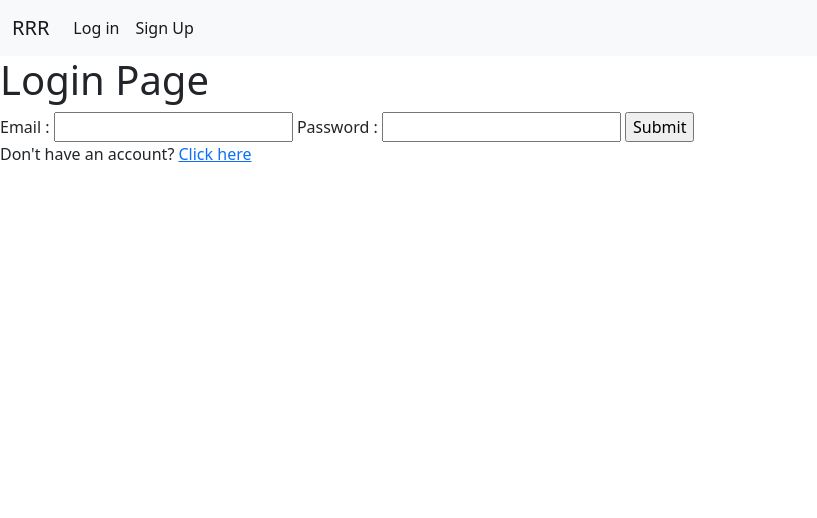
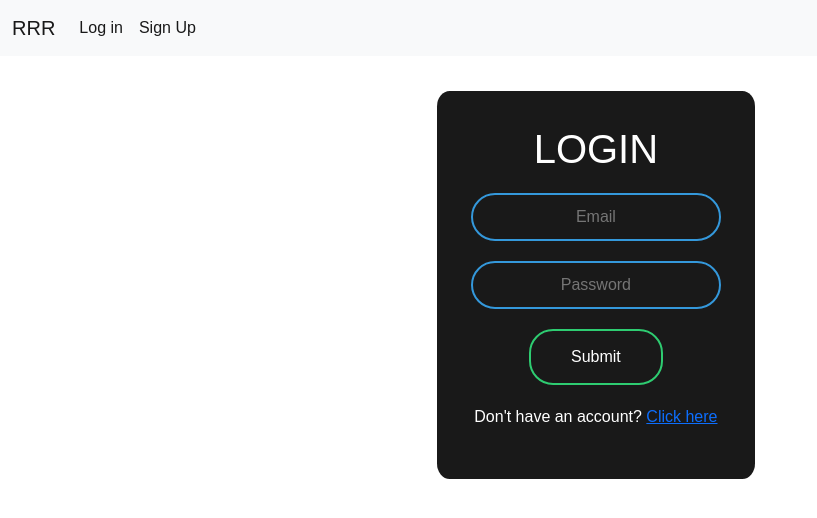
Before and after one commit to eswarupkumar/Realtime-Restaurant-Recommendation, a Django app: page /login/ in a window 1280 px wide. Shown: the top 518 px of the page, without its empty margins (0-817 px from the left). Run offline with Django 3.2, Linux system fonts and the light colour scheme.

Commit message:
Login UI

```diff
--- a/RRR/RRR/views.py
+++ b/RRR/RRR/views.py
@@ -32,7 +32,7 @@ def login(request):
     if(request.method == 'POST'):
         email = request.POST['email']
         password = request.POST['password']
-
+        print("Hit")
         user_data = pd.read_csv('user_data.csv')
         for row in range(len(user_data)):
             if(user_data.loc[row, 'email'] == email):
--- a/RRR/ratings.csv
+++ b/RRR/ratings.csv
@@ -37,7 +37,7 @@ Maruthi Davangere Benne Dosa,0.0,0.0,0.0,0.0,0.0,0.0,0.0
 Chaatimes,1.0,0.0,0.0,1.0,0.0,0.0,3.0
 McDonald's,0.0,0.0,0.0,0.0,0.0,0.0,0.0
 Domino's Pizza,35.0,14.0,14.0,6.0,1.0,0.0,4.17
-Hotboxit,2.0,0.0,2.0,0.0,0.0,0.0,4.0
+Hotboxit,3.0,1.0,2.0,0.0,0.0,0.0,4.33
 Kitchen Garden,1.0,0.0,0.0,1.0,0.0,0.0,3.0
 Recipe,13.0,0.0,13.0,0.0,0.0,0.0,4.0
 Tasty Bytes,0.0,0.0,0.0,0.0,0.0,0.0,0.0
--- a/RRR/restaurant.csv
+++ b/RRR/restaurant.csv
@@ -54,7 +54,7 @@ Unnamed: 0,Restaurant_Name,Address,Online Order,Book_Table,Rate,Phone,Restaurant
 080 42005285",Quick Bites,"Burgers, Fries, Hot Chocolate","Burger, Fast Food",500,Delivery
 37,Domino's Pizza,"645, 1st Floor, 24th Cross, 24th Main, 2nd Stage, Banashankari, Bangalore",Yes,No,4.17,"080 26710070
 18602100000",Quick Bites,"Pane Pizza, Lava Cake, Pasta, Stuffed Garlic Bread, Chocolava Cake, Tacos","Pizza, Fast Food",800,Delivery
-38,Hotboxit,"2nd Stage, Banashankari, Bangalore",No,No,4.0,"+91 7026677677
+38,Hotboxit,"2nd Stage, Banashankari, Bangalore",No,No,4.33,"+91 7026677677
 +91 7026577577",Delivery,Prompt Service,"North Indian, Continental, Italian",400,Delivery
 39,Kitchen Garden,"1750, 14th Main, Police Station Road, Kumaraswamy Layout, Bangalore",Yes,No,3.0,080 49652867,Quick Bites,Biryani,"North Indian, Chinese",300,Delivery
 40,Recipe,"1621, 1st Floor, 50 Feet Main Road, Kumaraswamy Layout, Bangalore",Yes,No,4.0,"+91 8043755256
--- a/RRR/templates/login.html
+++ b/RRR/templates/login.html
@@ -13,6 +13,80 @@
       crossorigin="anonymous"
     />
   </head>
+  <style>
+    body {
+      margin: 0;
+      padding: 0;
+      font-family: sans-serif;
+    }
+    p{
+      color: white;
+    }
+
+    .card {
+      margin-bottom: 20px;
+      border: none;
+    }
+
+    .box {
+      padding: 34px;
+      position: absolute;
+      top: 50%;
+      left: 65%;
+      background: #191919;
+      text-align: center;
+      transition: 0.25s;
+      margin-top: 35px;
+      border-radius: 4%;
+    }
+
+    .box input[type="email"],
+    .box input[type="password"] {
+      border: 0;
+      background: none;
+      display: block;
+      margin: 20px auto;
+      text-align: center;
+      border: 2px solid #3498db;
+      padding: 10px 10px;
+      width: 250px;
+      outline: none;
+      color: white;
+      border-radius: 24px;
+      transition: 0.25s;
+    }
+
+    .box h1 {
+      color: white;
+      text-transform: uppercase;
+      font-weight: 500;
+    }
+
+    .box input[type="email"]:focus,
+    .box input[type="password"]:focus {
+      border-color: #2ecc71;
+    }
+
+    .box input[type="submit"] {
+      border: 0;
+      background: none;
+      display: block;
+      margin: 20px auto;
+      text-align: center;
+      border: 2px solid #2ecc71;
+      padding: 14px 40px;
+      outline: none;
+      color: white;
+      border-radius: 24px;
+      transition: 0.25s;
+      cursor: pointer;
+    }
+
+    .box input[type="submit"]:hover {
+      background: #2ecc71;
+    }
+
+  </style>
   <body>
     <nav class="navbar navbar-expand-lg navbar-light bg-light">
       <div class="container-fluid">
@@ -29,13 +103,12 @@
                 >Sign Up</a
               >
             </li>
-
           </ul>
         </div>
       </div>
     </nav>
-    <h1>Login Page</h1>
-    <form action="{%url 'login'%}" method="POST">
+    <!-- <h1>Login Page</h1> -->
+    <!-- <form action="{%url 'login'%}" method="POST">
       {% csrf_token %} {% if message %}
       <p>{{message}}</p>
       {% else %} {% endif %} {% if Issue %}
@@ -48,7 +121,34 @@
       <input type="password" name="password" id="password" />
       <input type="submit" onclick="save_user()" />
       <p>Don't have an account? <a href="/signup">Click here</a></p>
-    </form>
+    </form> -->
+
+    <div class="container">
+      <div class="row">
+        <div class="col-md-6">
+          <div class="card">
+            <form
+              action="{%url 'login'%}"
+              method="POST"
+              class="box"
+            >
+              <h1>Login</h1>
+              {% csrf_token %} {% if message %}
+              <p>{{message}}</p>
+              {% else %} {% endif %} {% if Issue %}
+              <p>No account found. <a href="/signup">Click here</a>.</p>
+              {% else %} {% endif %}
+              <!-- <p class="text-muted">Please enter your login and password!</p> -->
+              <input type="email" name="email" placeholder="Email" />
+              <input type="password" name="password" placeholder="Password" />
+              <!-- <a class="forgot text-muted" href="#">Forgot password?</a> -->
+              <input type="submit" onclick="save_user()" />
+              <p>Don't have an account? <a href="/signup">Click here</a></p>
+            </form>
+          </div>
+        </div>
+      </div>
+    </div>
 
     <script>
       function save_user() {
--- a/RRR/user_data.csv
+++ b/RRR/user_data.csv
@@ -1,3 +1,4 @@
 name,email,password,history
 Swarup,eswarupkumar1111@gmail.com,qwerty,[]
 Simran,simranesetty@gmail.com,qwerty,"['Upahar Sagar', '2', '2021-04-29 19:49:44']"
+Abhi,abhi@gmail.com,qwerty,"['Hotboxit', '5', '2021-04-30 11:50:13']"
```
Also changed, not shown: RRR/templates/home.html (+0 -11 lines), RRR/templates/signup.html (+102 -2 lines).
